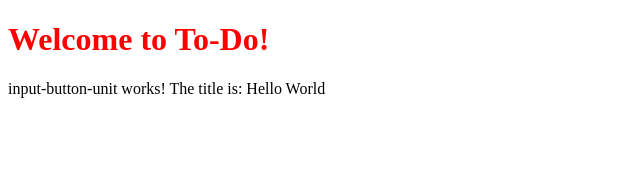
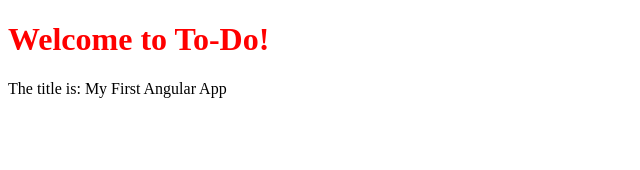
Before and after one commit to NymeriaFirence/todo, an Angular app: page / in a window 1280 px wide. Shown: the top 170 px of the page, without its empty margins (0-640 px from the left). Built offline with nearby package versions, Linux system fonts and the light colour scheme.

Commit message:
step 6 - properties

```diff
--- a/src/app/input-button-unit/input-button-unit.component.ts
+++ b/src/app/input-button-unit/input-button-unit.component.ts
@@ -4,7 +4,6 @@ import { Component, OnInit } from '@angular/core';
   selector: 'app-input-button-unit',
   template: `
   <p>
-    input-button-unit works!
     The title is: {{ title }}
   </p>
 `,
@@ -13,9 +12,16 @@ import { Component, OnInit } from '@angular/core';
 export class InputButtonUnitComponent implements OnInit {
 
   title = 'Hello World';
-  constructor() { }
 
-  ngOnInit(): void {
+  constructor() {
+    this.title = 'I Love Angular'
   }
 
+  ngOnInit() {
+   this.changeTitle('My First Angular App');
+  }
+
+  changeTitle(newTitle: string) {
+    this.title = newTitle;
+  }
 }
```
